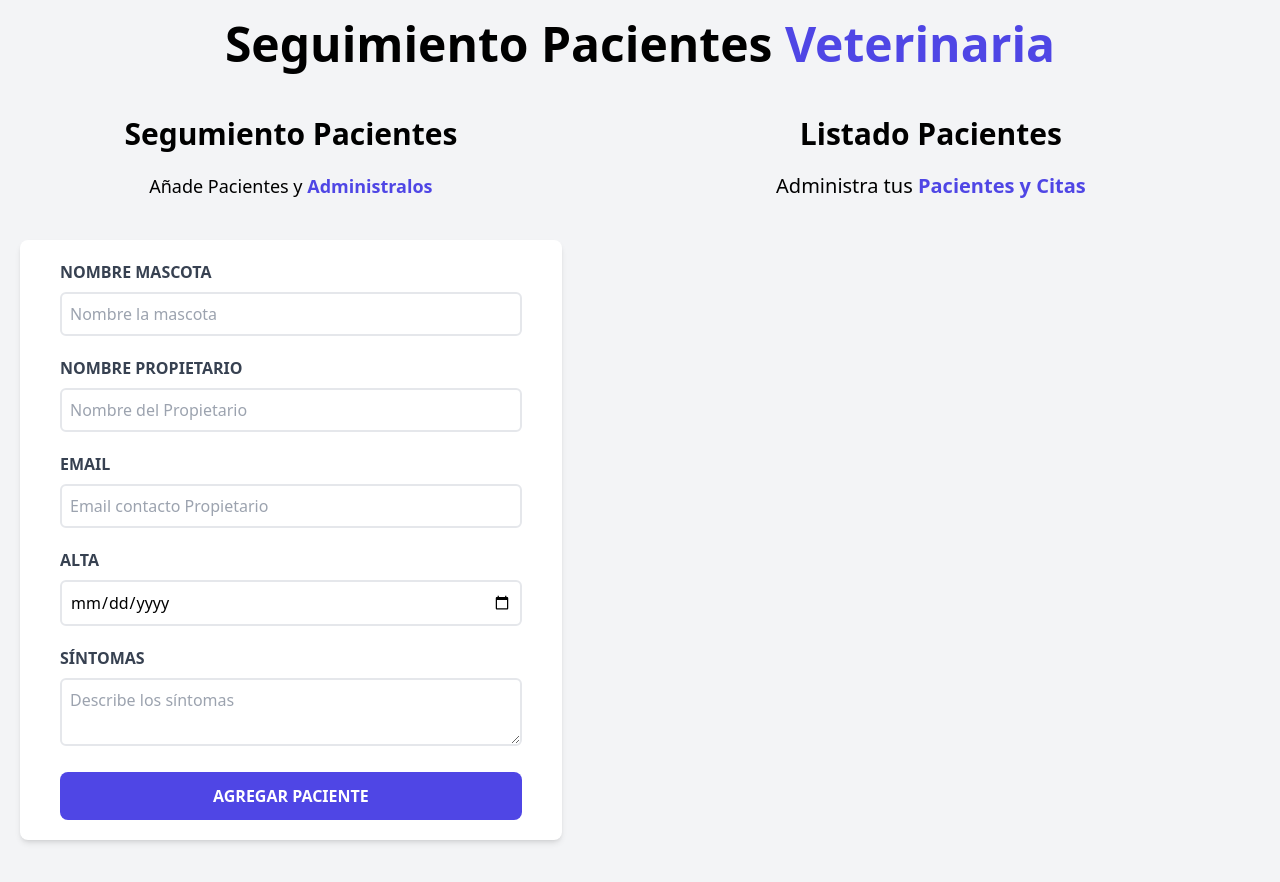
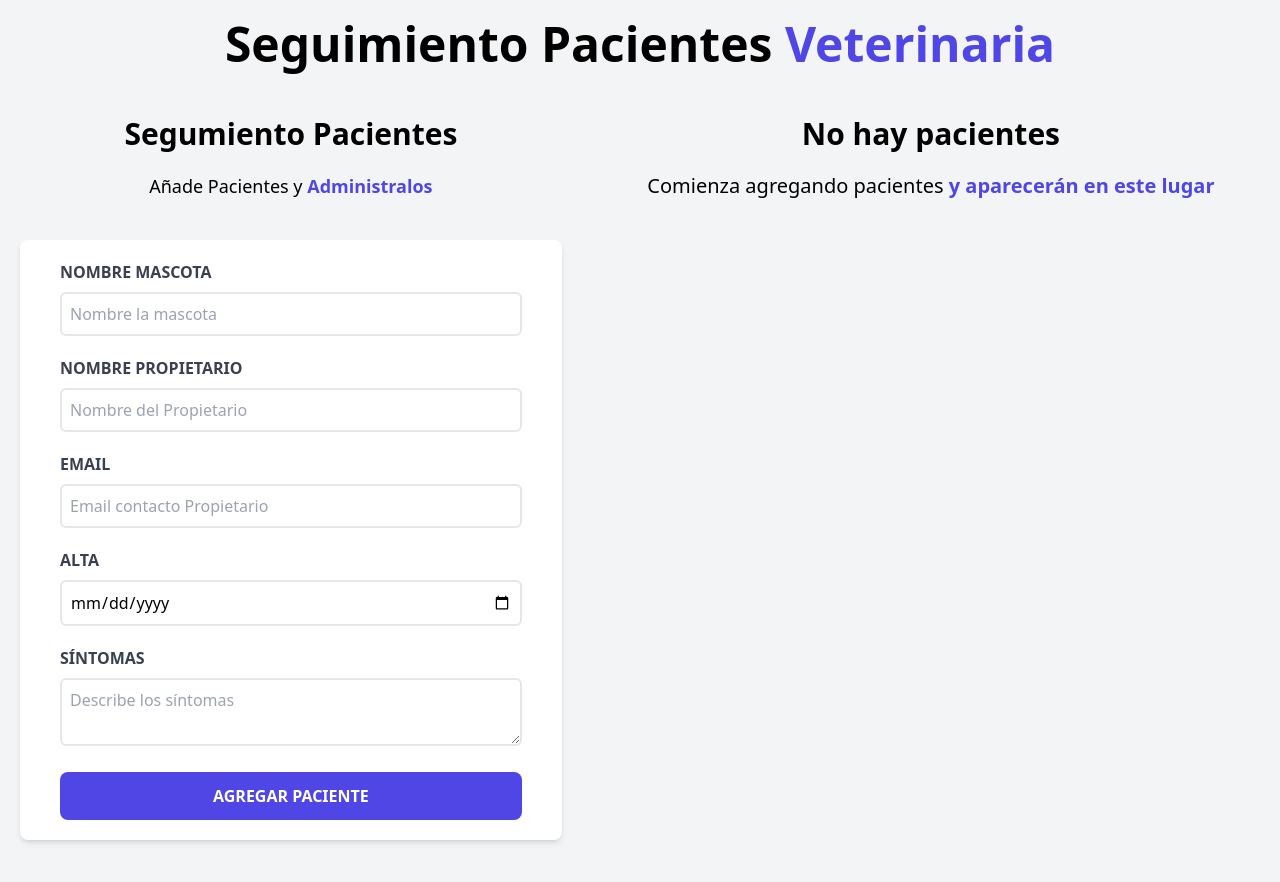
Before and after one commit to HenryTene/Administrador-De-Pacientes, a React (Vite) app: page / in a window 1280 px wide. Shown: the top 882 px of the page. Built offline with nearby package versions, Linux system fonts and the light colour scheme.

Commit message:
Muestra texto si no hay pacientes en el listado de pacientes

```diff
--- a/src/components/ListadoPacientes.jsx
+++ b/src/components/ListadoPacientes.jsx
@@ -3,15 +3,31 @@
 function ListadoPacientes({ pacientes }) {
   return (
     <div className="md:w-1/2 lg:w-3/5 md:h-screen overflow-y-scroll">
-      <h1 className="font-black text-3xl text-center">Listado Pacientes</h1>
+      {pacientes && pacientes.length ? (
+        <>
+          <h2 className="font-black text-3xl text-center">Listado Pacientes</h2>
           <p className="text-xl mt-5 mb-10 text-center">
             Administra tus{" "}
-        <span className="text-indigo-600 font-bold">Pacientes y Citas </span>
+            <span className="text-indigo-600 font-bold">
+              Pacientes y Citas{" "}
+            </span>
           </p>
 
           {pacientes.map((paciente) => (
             <Paciente key={paciente.id} paciente={paciente} />
           ))}
+        </>
+      ) : (
+        <>
+          <h2 className="font-black text-3xl text-center">No hay pacientes</h2>
+          <p className="text-xl mt-5 mb-10 text-center">
+            Comienza agregando pacientes{" "}
+            <span className="text-indigo-600 font-bold">
+              y aparecerán en este lugar{" "}
+            </span>
+          </p>
+        </>
+      )}
     </div>
   );
 }
```
Lines whose indentation alone changed are shown as unchanged.
